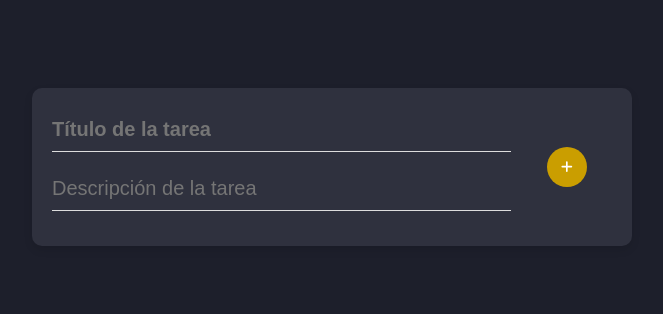
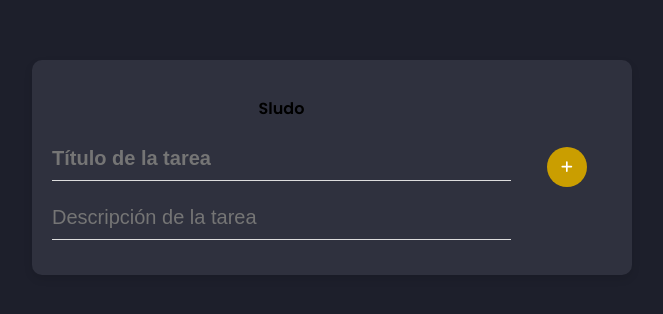
Before and after one commit to ValentinDAW/Despliegue, a React (Create React App) app in the folder next-productivity-app-main/: page / in a window 1280 px wide. Shown: the part 266-580 px from the top of the page, without its empty margins (308-971 px from the left). Built offline with nearby package versions, Linux system fonts and the light colour scheme.

Commit message:
ERROR KEVIN

```diff
--- a/next-productivity-app-main/src/components/ProductivityDashboard/ProductivityDashboard.js
+++ b/next-productivity-app-main/src/components/ProductivityDashboard/ProductivityDashboard.js
@@ -156,6 +156,7 @@ const ProductivityDashboard = (props) => {
     <div className="app">
       <div className="task-edit">
         <div className="task-form">
+        <p>Sludo</p>
           <input
             type="text"
             placeholder="Título de la tarea"
```
